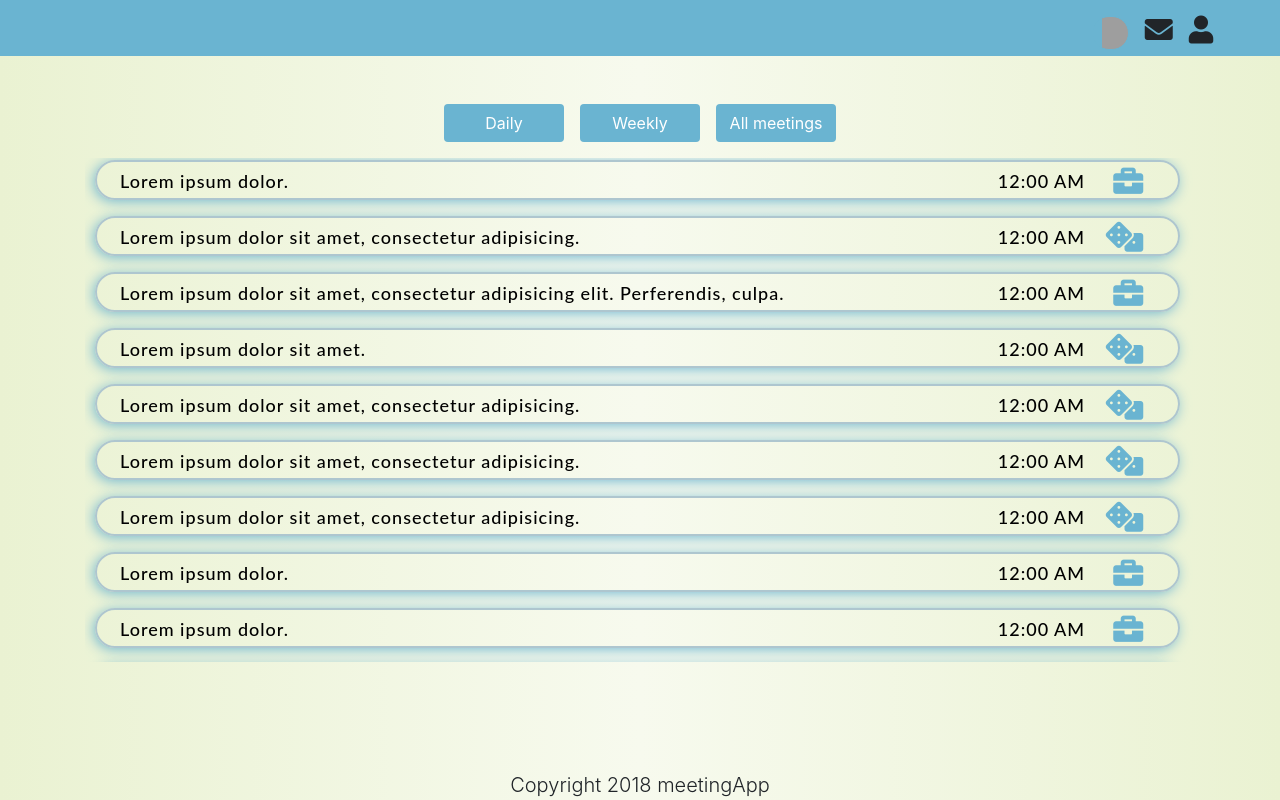
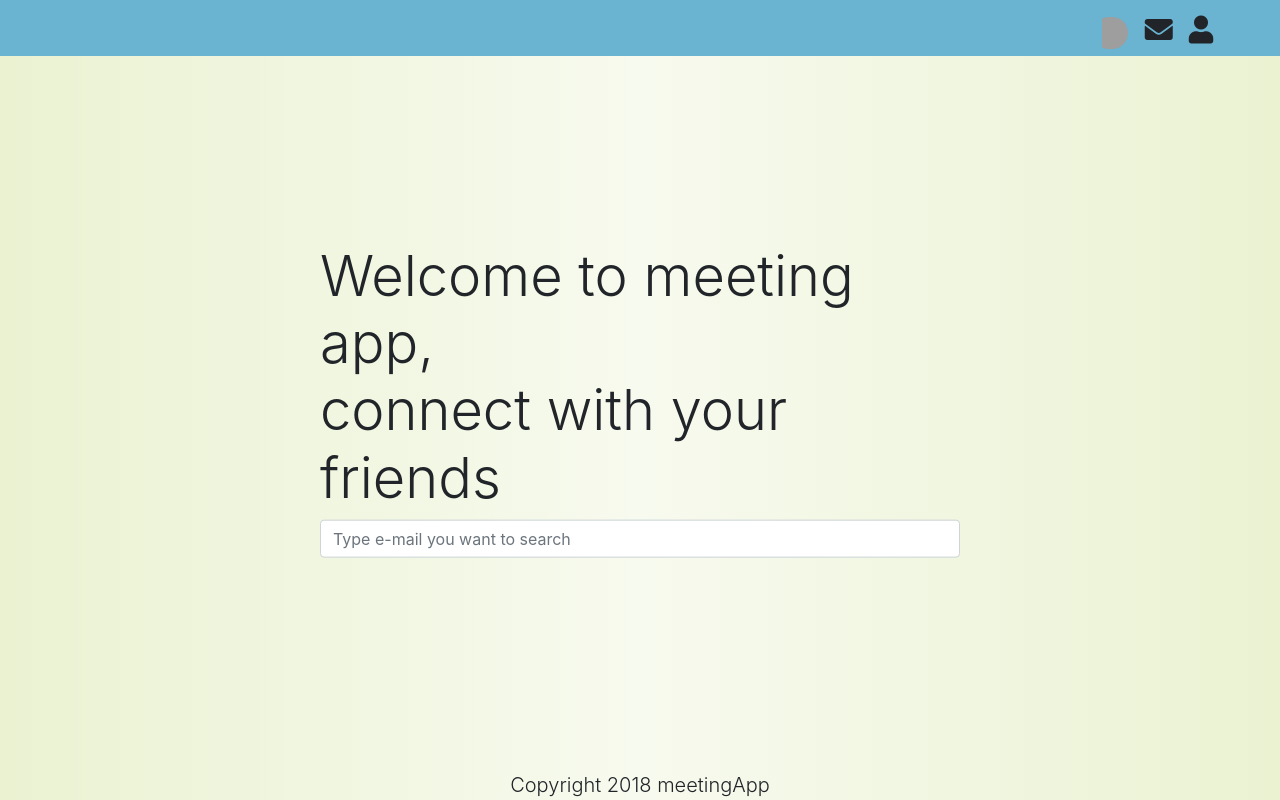
Before and after one commit to SadVue-NekadJava/meetingApp, a Vue app: page /#/mainPage in a window 1280 px wide. Built offline with nearby package versions, Linux system fonts and the light colour scheme; no server answers; grey boxes are pictures that could not be loaded.

Commit message:
prvi put na strani

```diff
--- a/src/views/MainPage.vue
+++ b/src/views/MainPage.vue
@@ -1,7 +1,7 @@
 <template>
   <div >
     <nav-bar></nav-bar>
-    <div  class="pt-5 container" >
+    <!-- <div  class="pt-5 container" >
       <div class="text-center mb-3">
         <button @click="weekButtons=false" class="btn  dugme mr-3">Daily</button>
         <button @click="weekButtons=true" class="btn dugme mr-3">Weekly</button>
@@ -205,9 +205,14 @@
          </div>
         </div>
       </div>
-    </div>
-    <div class="prviPutNaStrani">
-
+    </div> -->
+<!-- *************************** PRVI PUT NA STRANI ***************-->
+      <div class="container">
+        <div class="prviPutOmot">
+          <h3 class="lead display-4">Welcome to meeting app, <br> connect with your friends</h3>
+          <div class="text-center"><input type="text" class="form-control" placeholder="Type e-mail you want to search"></div>
+        </div>
+      </div>
     </div>
   </div>
 </template>
@@ -230,7 +235,12 @@ import Navbar from '../components/navbar.vue'
 
 <style scoped>
 
-
+.prviPutOmot {
+  position: absolute;
+  top: 50%;
+  left: 50%;
+  transform: translateX(-50%) translateY(-50%);
+}
 .sastanak{
   border-radius: 20px;
   width: 100%;
```
